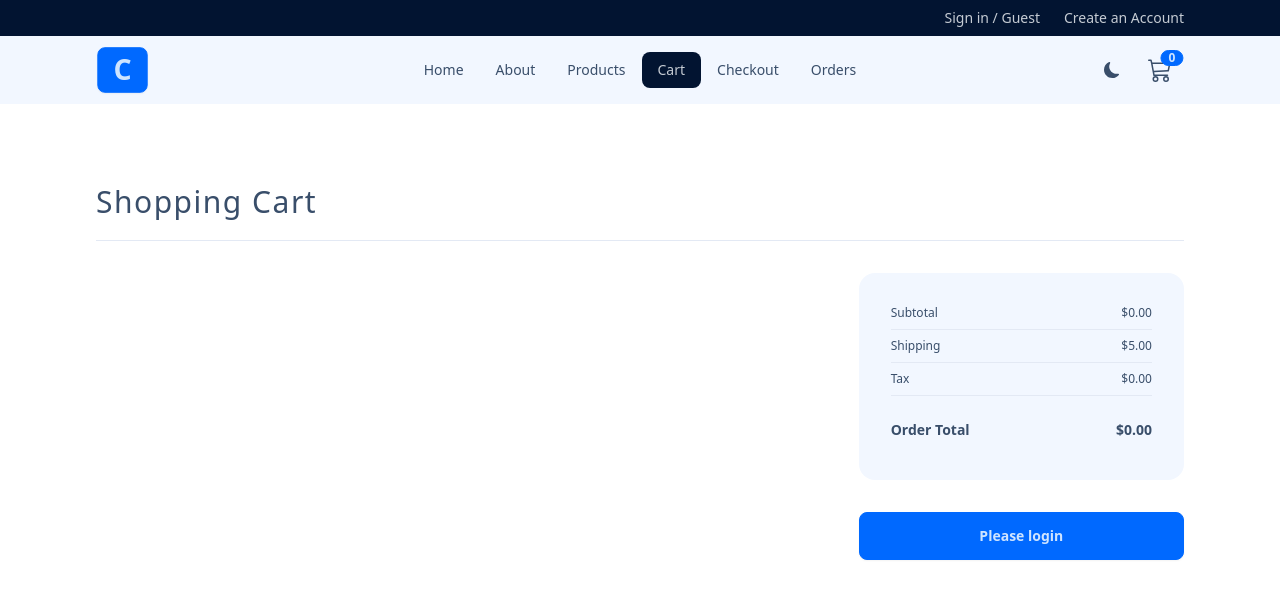
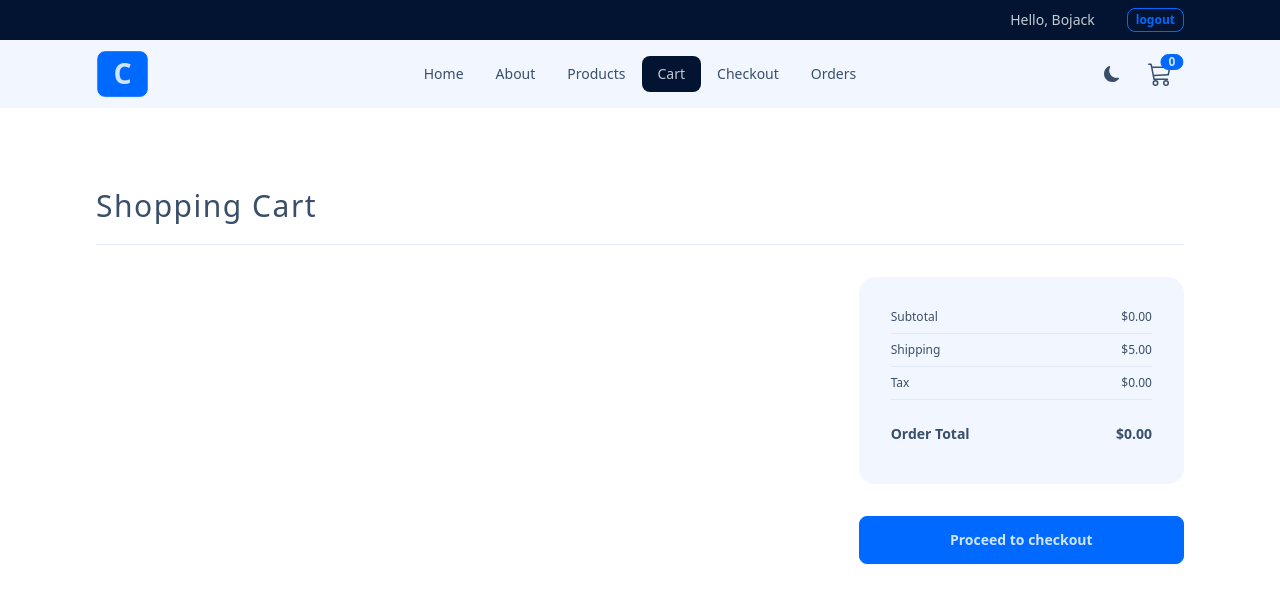
Before and after one commit to MohamedAtef308/comfy-store, a React (Vite) app: page /cart in a window 1280 px wide. Shown: the top 602 px of the page. Built offline with nearby package versions, Linux system fonts and the light colour scheme.

Commit message:
User Logout

```diff
--- a/src/components/Header.jsx
+++ b/src/components/Header.jsx
@@ -1,10 +1,33 @@
 import React from "react";
-import { Link } from "react-router-dom";
+import { Link, useNavigate } from "react-router-dom";
+import { useSelector, useDispatch } from "react-redux";
+import { clearCart, logout } from "../features";
 
 const Header = () => {
+  const { user } = useSelector((store) => store.user);
+  const navigate = useNavigate();
+  const dispatch = useDispatch();
+
+  const handleLogout = () => {
+    dispatch(logout());
+    dispatch(clearCart());
+    navigate("/");
+  };
+
   return (
     <header className="bg-neutral py-2 text-neutral-content">
       <div className="align-element flex justify-center sm:justify-end">
+        {user ? (
+          <div className="flex gap-x-2 sm:gap-x-8 items-center">
+            <p className="text-xs sm:text-sm">Hello, {user.username}</p>
+            <button
+              onClick={handleLogout}
+              className="btn btn-xs btn-outline btn-primary"
+            >
+              logout
+            </button>
+          </div>
+        ) : (
           <div className="flex gap-x-6 justify-center items-center">
             <Link to="/login" className="link link-hover text-xs sm:text-sm">
               Sign in / Guest
@@ -13,6 +36,7 @@ const Header = () => {
               Create an Account
             </Link>
           </div>
+        )}
       </div>
     </header>
   );
--- a/src/components/NavLinks.jsx
+++ b/src/components/NavLinks.jsx
@@ -1,5 +1,6 @@
 import React from "react";
 import { NavLink } from "react-router-dom";
+import {useSelector} from "react-redux";
 
 const links = [
   { id: 1, url: "/", text: "home" },
@@ -11,15 +12,20 @@ const links = [
 ];
 
 const NavLinks = () => {
+  const {user} = useSelector((store) =>(store.user));
+
   return (
     <>
-      {links.map((link) => (
-        <li key={link.id}>
+      {links.map((link, i) => {
+        if (!( !user && (i == 4 || i == 5)))
+        {
+        return (<li key={link.id}>
           <NavLink to={link.url} className="capitalize">
             {link.text}
           </NavLink>
-        </li>
-      ))}
+        </li>)
+        }
+      })}
     </>
   );
 };
--- a/src/features/cart/cartSlice.js
+++ b/src/features/cart/cartSlice.js
@@ -49,9 +49,9 @@ const cartSlice = createSlice({
     },
 
     // CLEAR CART
-    clearCart: (state) => {
-      state = defaultState;
-      storeCartToStorage(state);
+    clearCart: () => {
+      storeCartToStorage(defaultState);
+      return defaultState;
     },
 
     // REMOVE ITEM
--- a/src/features/user/userSlice.js
+++ b/src/features/user/userSlice.js
@@ -27,10 +27,10 @@ const userSlice = createSlice({
       runLocalStorage(() => {
         localStorage.removeItem("user");
       });
+      state.user = null;
       toast.success("Logged out successfully");
     },
     toggleTheme: (state) => {
-
       state.theme = state.theme === "winter" ? "night" : "winter";
 
       runLocalStorage(() => {
--- a/src/pages/Cart.jsx
+++ b/src/pages/Cart.jsx
@@ -5,7 +5,7 @@ import { Link } from "react-router-dom";
 import SectionTitle from "../components/SectionTitle";
 
 const Cart = () => {
-  const user = null;
+  const {user} = useSelector((store) => store.user);
   const { numItemsInCart } = useSelector((store) => store.cart);
 
   if (numItemsInCart < 0) return <SectionTitle text="Your cart is empty" />;
```
Lines whose indentation alone changed are shown as unchanged.
